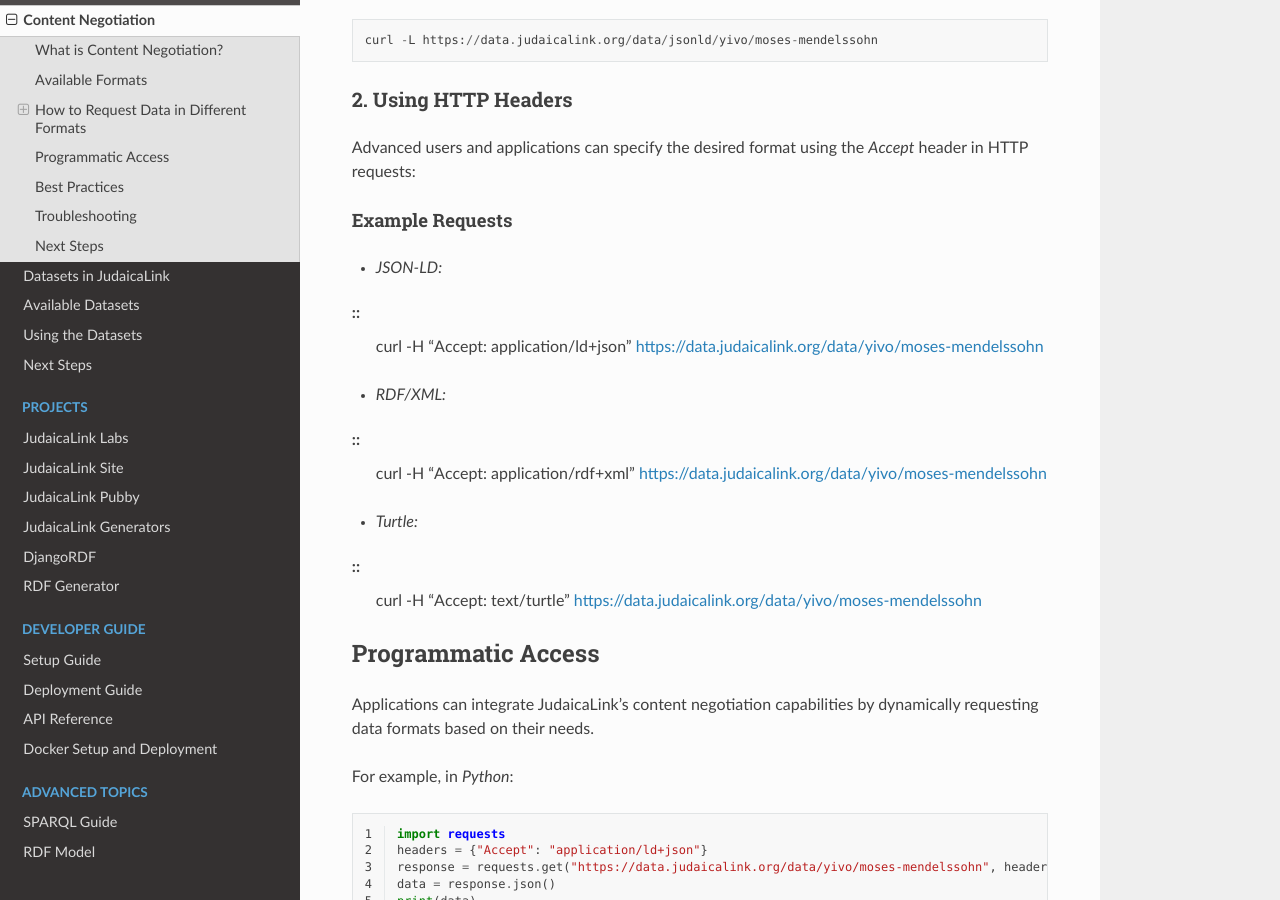
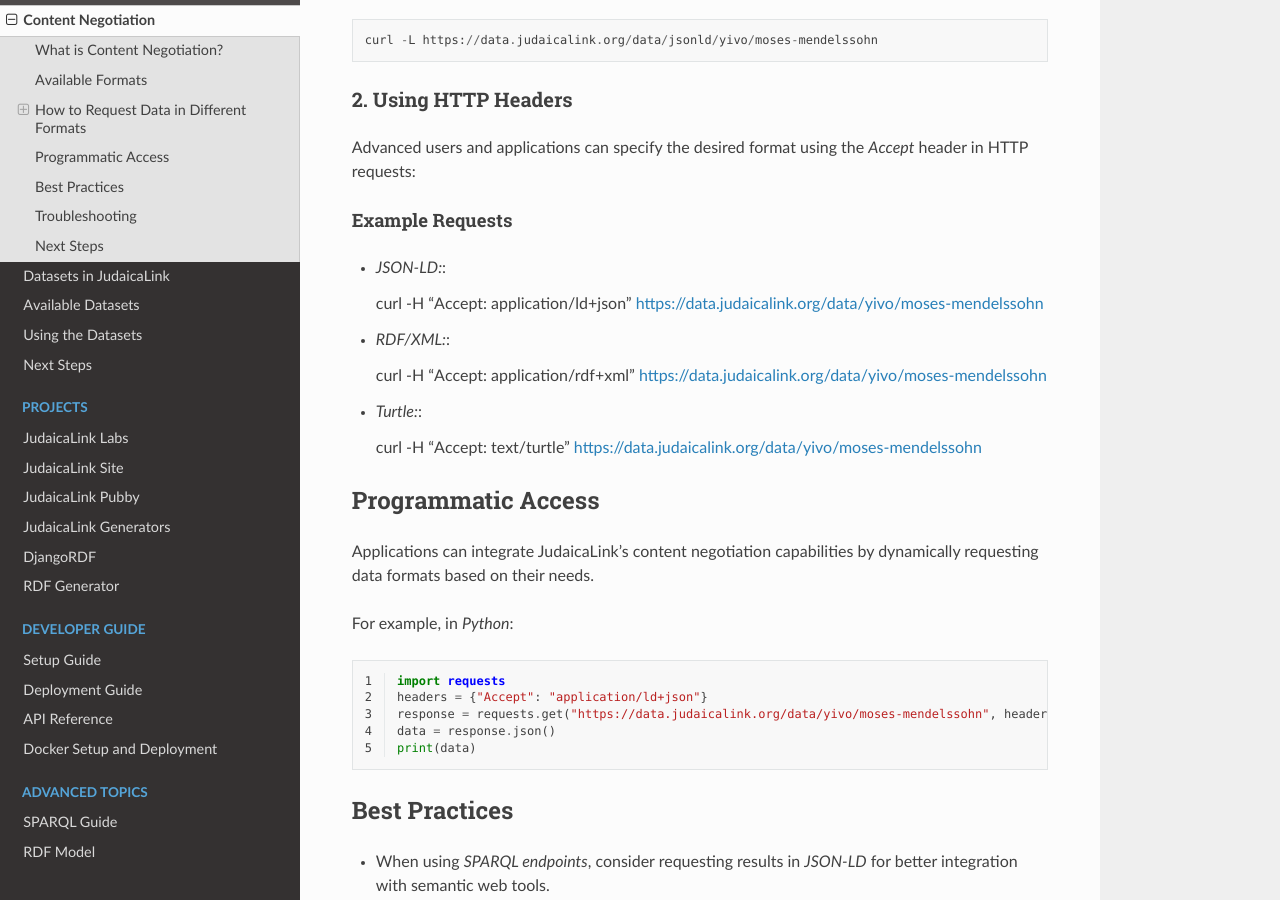
Before and after one commit to bsesic/judaicalink-docs, a Sphinx documentation site: the page built from docs/user_guide/content_negotiation.rst, in a window 1280 px wide and 900 px high, scrolled down 1149 px. Built offline with Sphinx 7.4.7 and the Read the Docs theme 3.1.0, drawn with Linux system fonts in a browser that asks for light colours; pages that are not in the unit, such as notebooks, are missing from menus.

```diff
--- a/docs/user_guide/content_negotiation.rst
+++ b/docs/user_guide/content_negotiation.rst
@@ -55,19 +55,16 @@ Advanced users and applications can specify the desired format using the `Accept
 
 Example Requests
 ________________
-- *JSON-LD:*
+- *JSON-LD:*::
 
-::
   curl -H "Accept: application/ld+json" https://data.judaicalink.org/data/yivo/moses-mendelssohn
 
-- *RDF/XML:*
+- *RDF/XML:*::
 
-::
   curl -H "Accept: application/rdf+xml" https://data.judaicalink.org/data/yivo/moses-mendelssohn
 
-- *Turtle:*
+- *Turtle:*::
 
-::
   curl -H "Accept: text/turtle" https://data.judaicalink.org/data/yivo/moses-mendelssohn
 
 Programmatic Access
```
